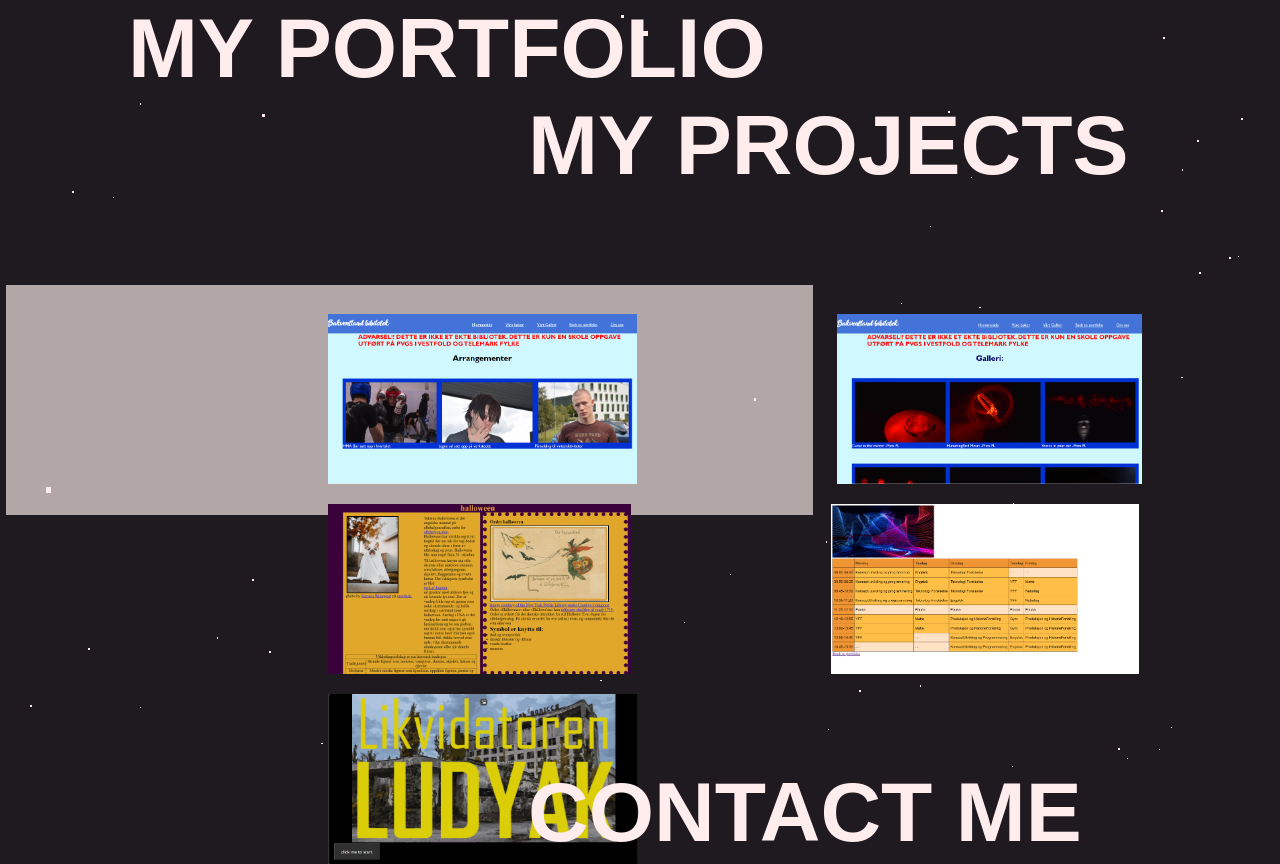
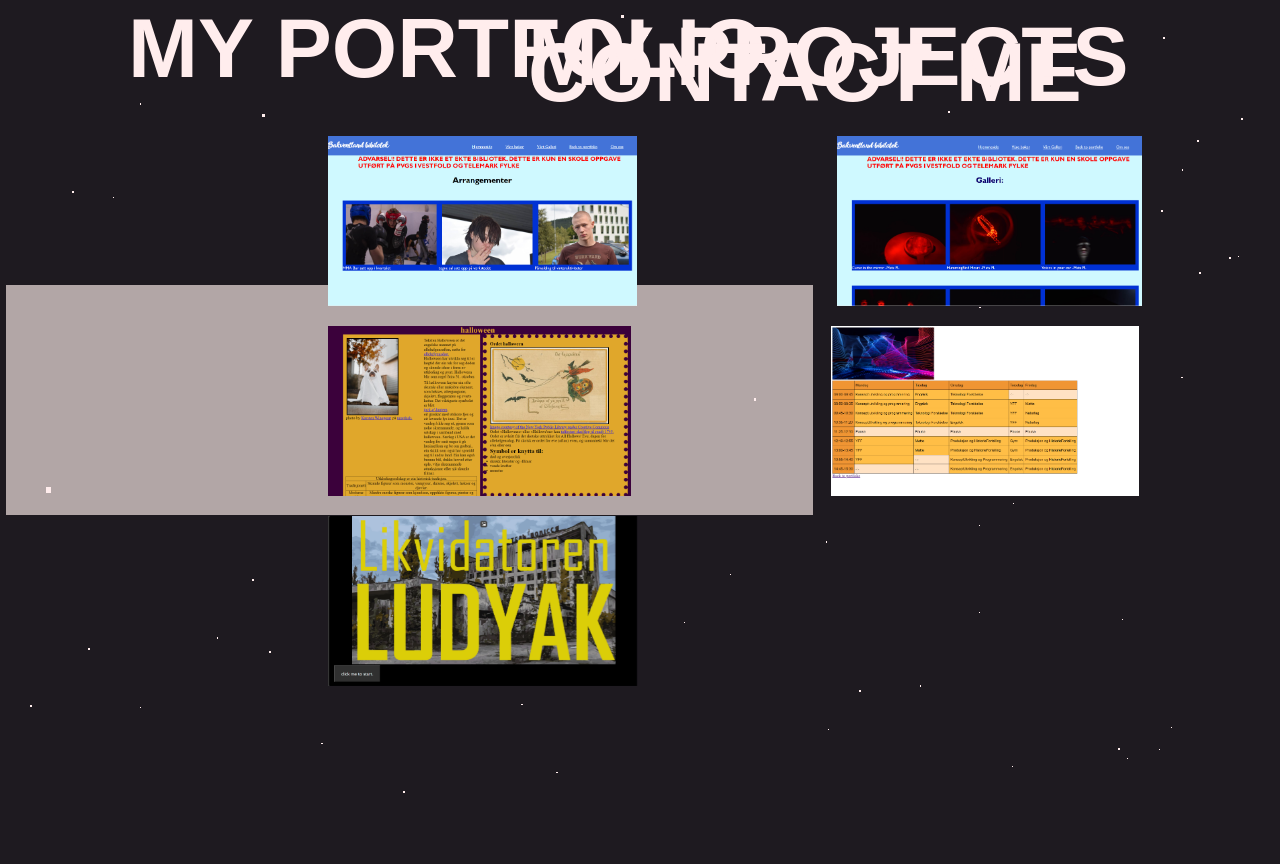
Before and after one commit to Mats-Florell/Portfolio, a PHP site: page / in a window 1280 px wide. After the commit the page ends 800 px from the top, so only its background shows below. Run offline with PHP 8.4, Linux system fonts and the light colour scheme.

Commit message:
Update style.css

```diff
--- a/style.css
+++ b/style.css
@@ -29,6 +29,7 @@
     padding-left: 10%;
     padding-right: 10%;
     will-change: transform;
+    height: 1vh;
 }
 
 
```
